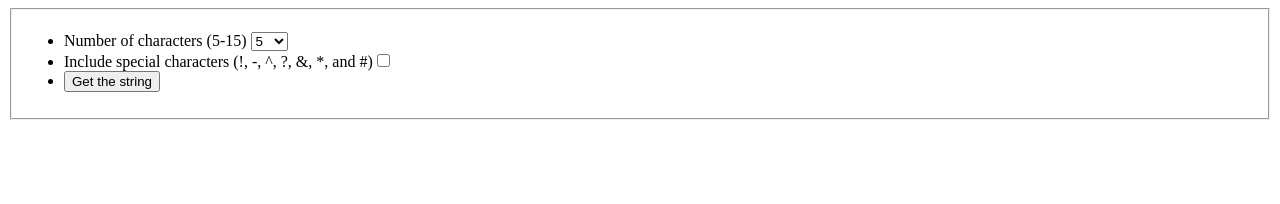
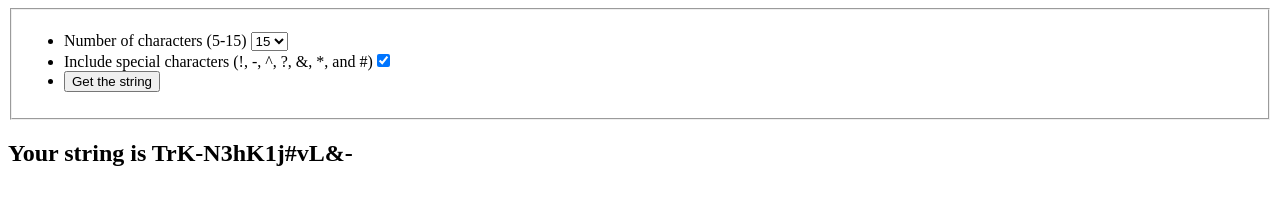
Before and after one commit to LaJaunieS/random_string_generator, a plain HTML site: page index.html in a window 1280 px wide. Drawn offline with Linux system fonts and the light colour scheme.

Commit message:
updated default- checked and 15 chars- and to run once when document loads

```diff
--- a/app.js
+++ b/app.js
@@ -1,6 +1,7 @@
 'use strict'
 
 function generator() {
+
 	let params = {
         numberOfChars: document.getElementById("charLength").value,
         specialChars: document.getElementById("checkbox").checked
@@ -105,4 +106,7 @@ function generator() {
 const submitButton = document.getElementById('submitButton');
 const _rpg = generator();
 
+//This is so it will run once on default settings when document loads
+generator().onSubmit();
+
 submitButton.addEventListener("click", _rpg.onSubmit, false);
--- a/index.html
+++ b/index.html
@@ -15,22 +15,22 @@
             <ul>
                 <li><label value= "Number of characters" for="charlength">Number of characters (5-15)</label>
                     <select value="15" id="charLength" name="charlength" required>
+                        <option>15</option>
+                        <option>14</option>
+                        <option>13</option>
+                        <option>12</option>
+                        <option>11</option>
+                        <option>10</option>
+                        <option>9</option>
+                        <option>8</option>
+                        <option>7</option>
+                        <option>6</option>
                         <option>5</option>
-                        <option>6</option>
-                        <option>7</option>
-                        <option>8</option>
-                        <option>9</option>
-                        <option>10</option>
-                        <option>11</option>
-                        <option>12</option>
-                        <option>13</option>
-                        <option>14</option>
-                        <option>15</option>
                         <!--    add with js<option>1</option>-->
                     </select>
                 </li>
                 <li>
-                    <label value="Special Characters" for="specialchar">Include special characters (!, -, ^, ?, &amp;, *, and #)</label><input id="checkbox" type="checkbox">
+                    <label value="Special Characters" for="specialchar">Include special characters (!, -, ^, ?, &amp;, *, and #)</label><input id="checkbox" type="checkbox" checked>
                 </li>
                 <li><button id="submitButton" value="getString">Get the string</button> </li>
 
```
